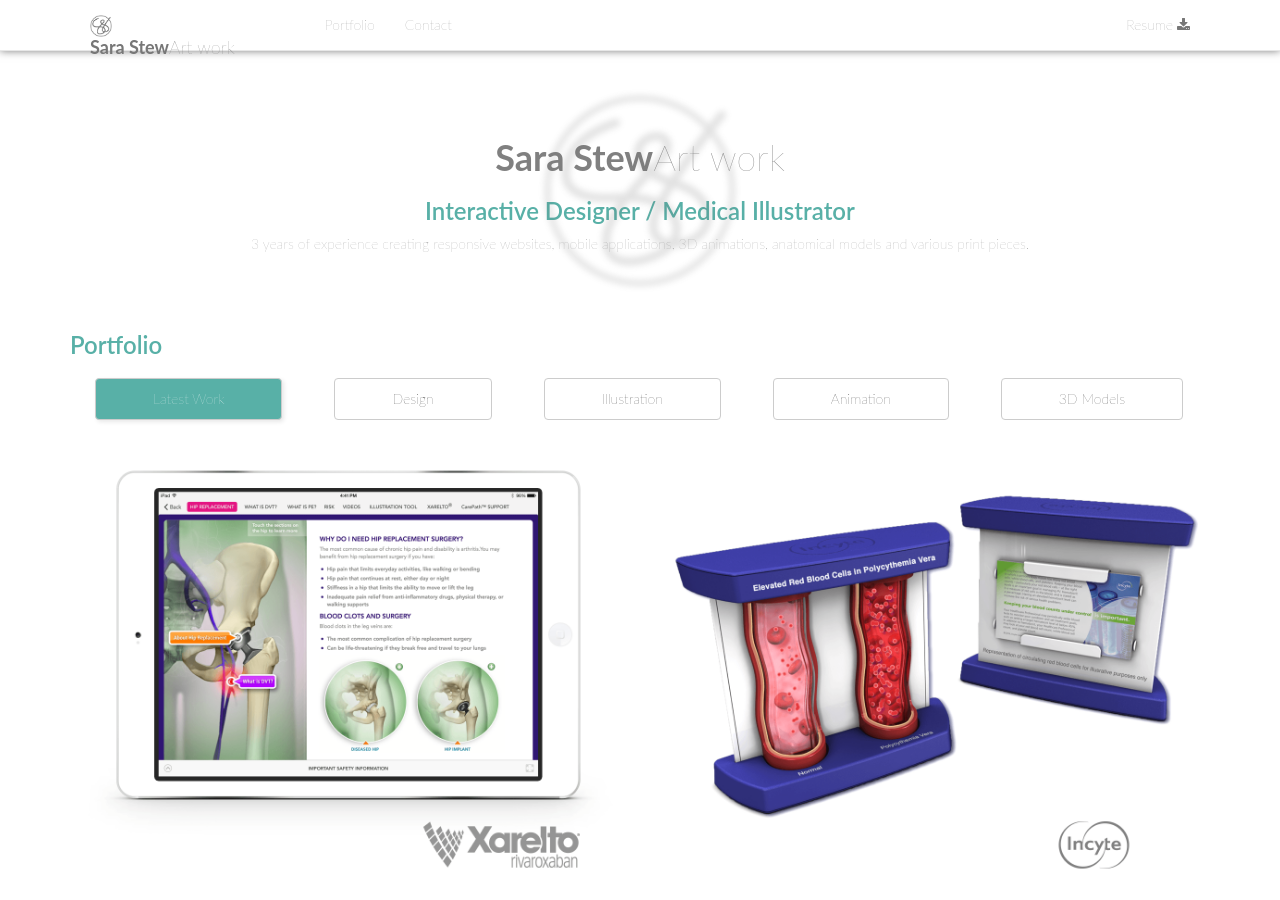
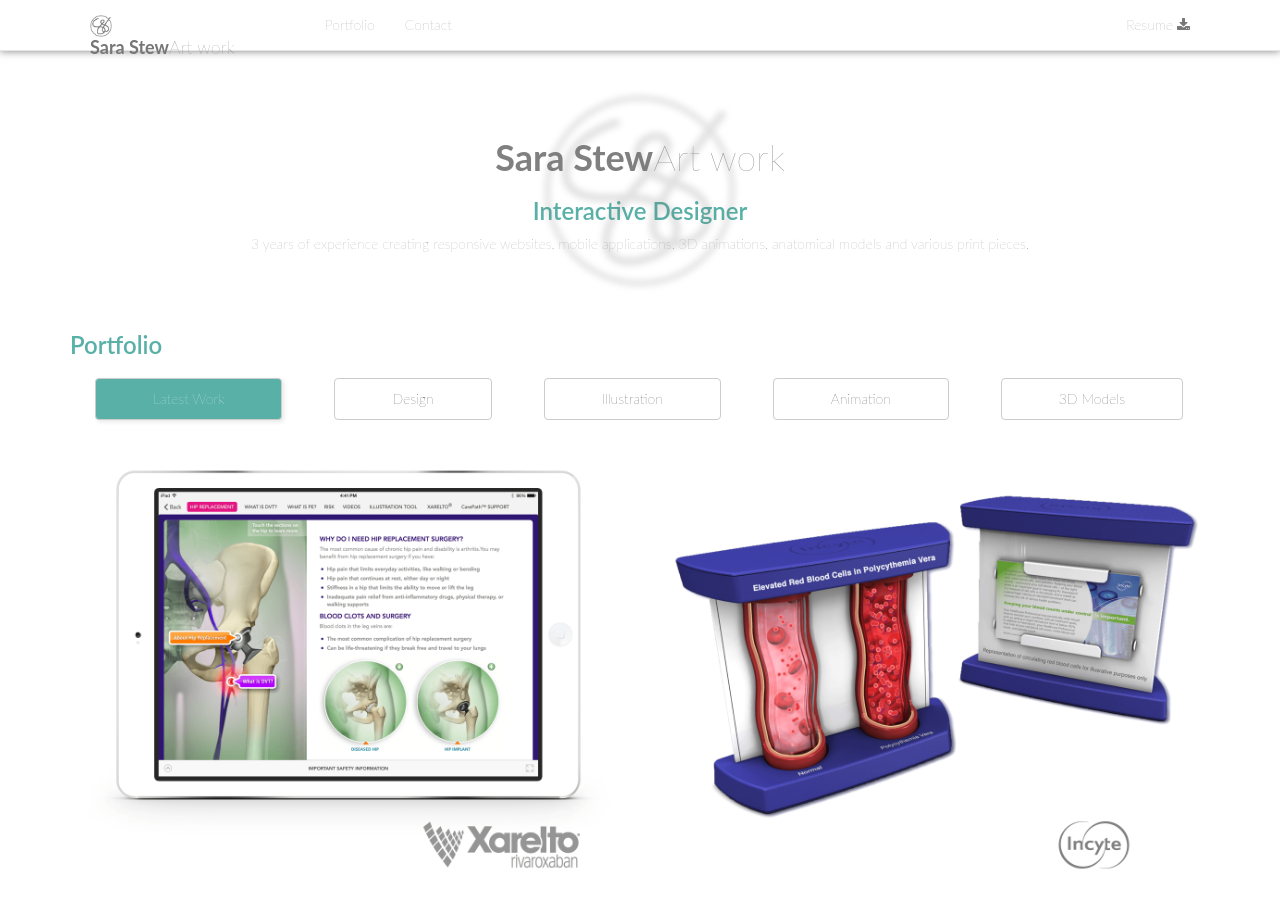
Before and after one commit to dhpinkdh/dhpinkdh.github.io, a Jekyll site: the page built from index.html, in a window 1280 px wide and 900 px high. Built offline with Jekyll 4.4.1, drawn with Linux system fonts in a browser that asks for light colours; nearby versions of some CDN libraries; a style sheet for code colours, icons or effects is not loaded.

Commit message:
Resume and title update

```diff
--- a/_includes/navbar.html
+++ b/_includes/navbar.html
@@ -18,7 +18,7 @@
             </ul>
             <ul class="nav navbar-nav navbar-right">
                 <li>
-                    <a href="https://drive.google.com/open?id=0B8TBX7AUazonaWNLNVRPQ25xME0&amp;authuser=0">
+                    <a href="https://drive.google.com/open?id=0B8TBX7AUazonTmFGazNYendUNVE&amp;authuser=0">
                         Resume
                         <i class="fa fa-download"></i>
                     </a>
--- a/index.html
+++ b/index.html
@@ -7,7 +7,7 @@
         <div class="header-image"></div>
         <div class="header-content">
             <h1><strong>Sara Stew</strong>Art work</h1>
-            <h2>Interactive Designer / Medical Illustrator</h2>
+            <h2>Interactive Designer</h2>
             <p>3 years of experience creating responsive websites, mobile applications,
             3D animations, anatomical models and various print pieces.</p>
         </div>
```
